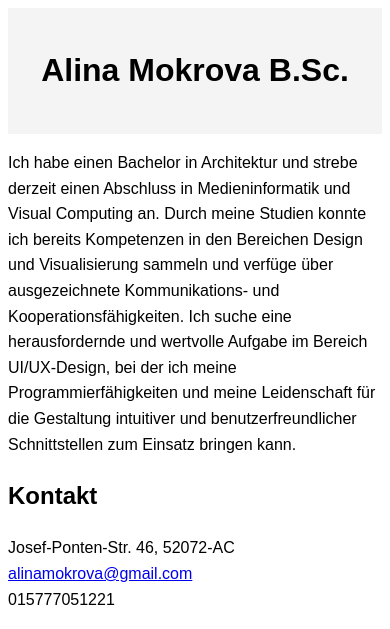
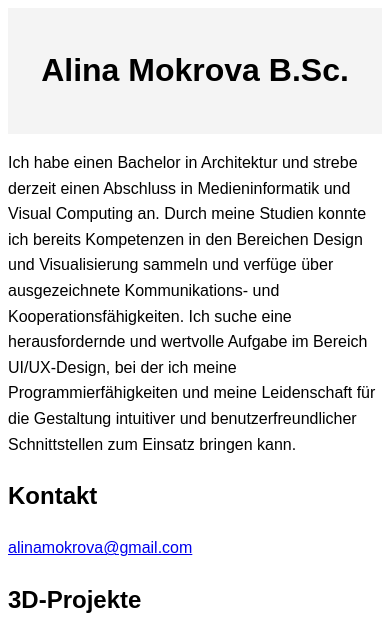
Before and after one commit to valalina/valalina.github.io, a plain HTML site: page index.html in a window 390 px wide. Shown: the top 629 px of the page. Drawn offline with Linux system fonts and the light colour scheme.

Commit message:
deleted address and phone number

```diff
--- a/index.html
+++ b/index.html
@@ -54,9 +54,8 @@
             meine Leidenschaft für die Gestaltung intuitiver und benutzerfreundlicher Schnittstellen zum Einsatz bringen
             kann.</p>
         <h2>Kontakt</h2>
-        <p>Josef-Ponten-Str. 46, 52072-AC<br>
-            <a href="mailto:alinamokrova@gmail.com">alinamokrova@gmail.com</a><br>
-            015777051221
+        <p><a href="mailto:alinamokrova@gmail.com">alinamokrova@gmail.com</a><br>
+
         </p>
     </section>
     <section>
```
